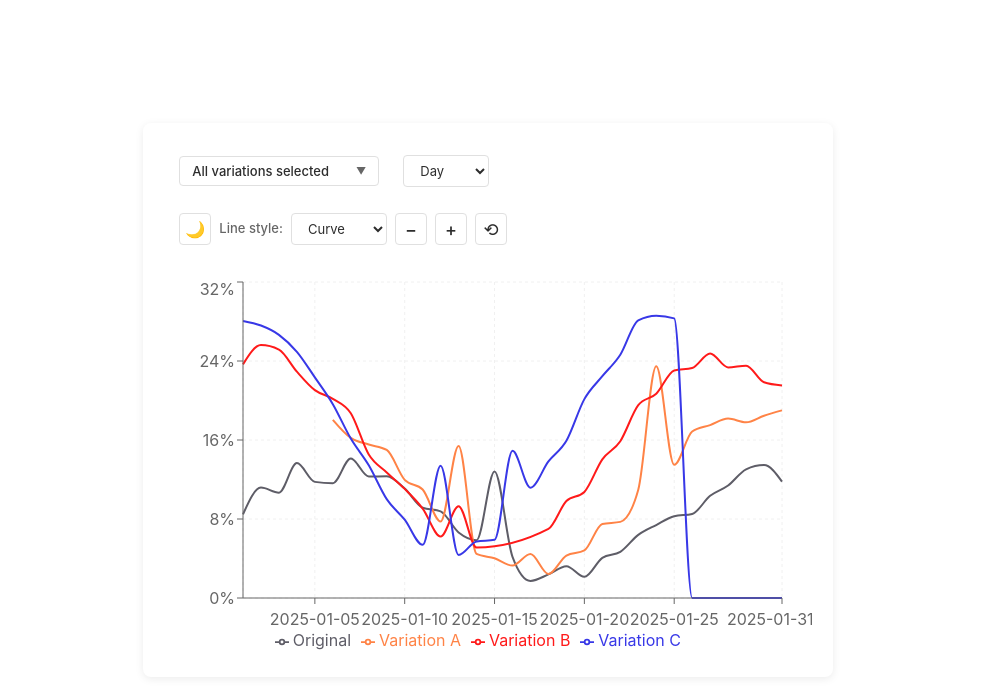
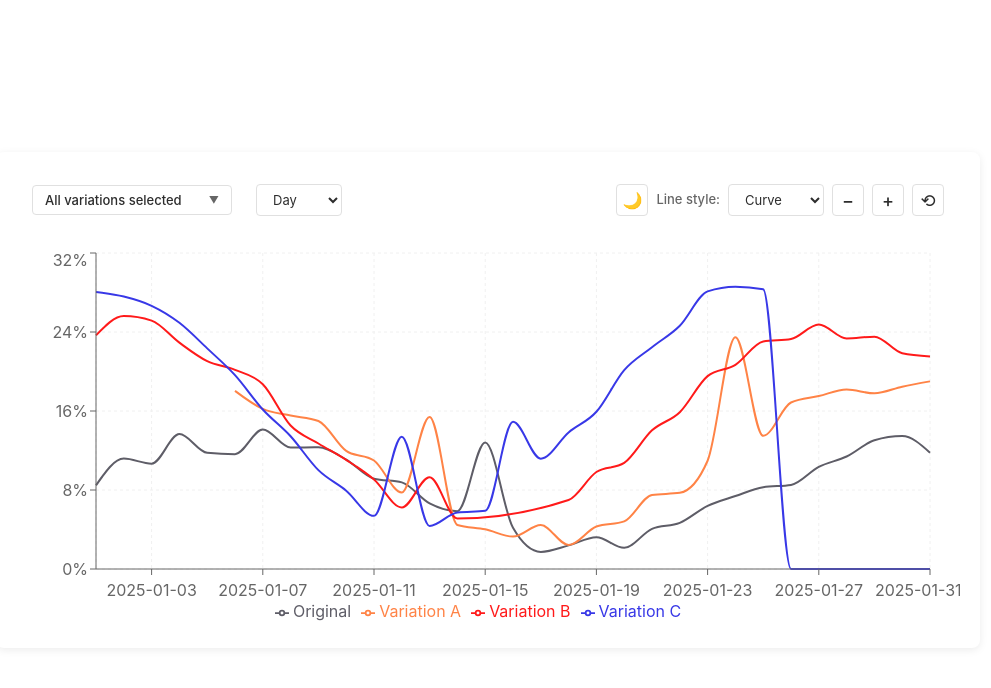
Before and after one commit to MirovaViktoria/frontend-interview-task-master, a React app: page / in a window 1280 px wide. Shown: the top 688 px of the page, without its empty margins (152-1143 px from the left). Built offline with nearby package versions, Linux system fonts and the light colour scheme; the HTML template or start-up script is replaced by a standard one.

Commit message:
bug fix styles

```diff
--- a/src/components/ConversionChart/ConversionChart.module.css
+++ b/src/components/ConversionChart/ConversionChart.module.css
@@ -14,11 +14,12 @@
   background-color: var(--bg-color);
   border-radius: 8px;
   box-shadow: 0 2px 8px rgba(0, 0, 0, 0.08);
-  margin: 20px;
+  margin: 20px auto;
   font-family: -apple-system, BlinkMacSystemFont, 'Segoe UI', 'Roboto', 'Oxygen', 'Ubuntu', 'Cantarell', sans-serif;
   color: var(--text-color);
   transition: background-color 0.3s, color 0.3s;
   width: calc(80vw - 40px);
+  max-width: 1400px;
   box-sizing: border-box;
 }
 
@@ -338,7 +339,7 @@
 }
 
 /* Responsive */
-@media (max-width: 768px) {
+@media (max-width: 670px) {
   .controlsContainer {
     flex-direction: column;
     align-items: flex-start;
@@ -363,7 +364,6 @@
 
 @media (min-width: 671px) and (max-width: 1300px) {
   .container {
-    width: 95%;
     margin: 20px auto;
     padding: 20px;
   }
@@ -375,11 +375,13 @@
   .leftControls {
     flex: 1;
     min-width: 300px;
-    /* Ensure it doesn't wrap too early */
   }
 
   .zoomControls {
-    margin-top: 10px;
-    /* Add some space if it wraps */
+    margin-top: 0;
+  }
+
+  .chartWrapper {
+    height: 380px;
   }
 }
```
